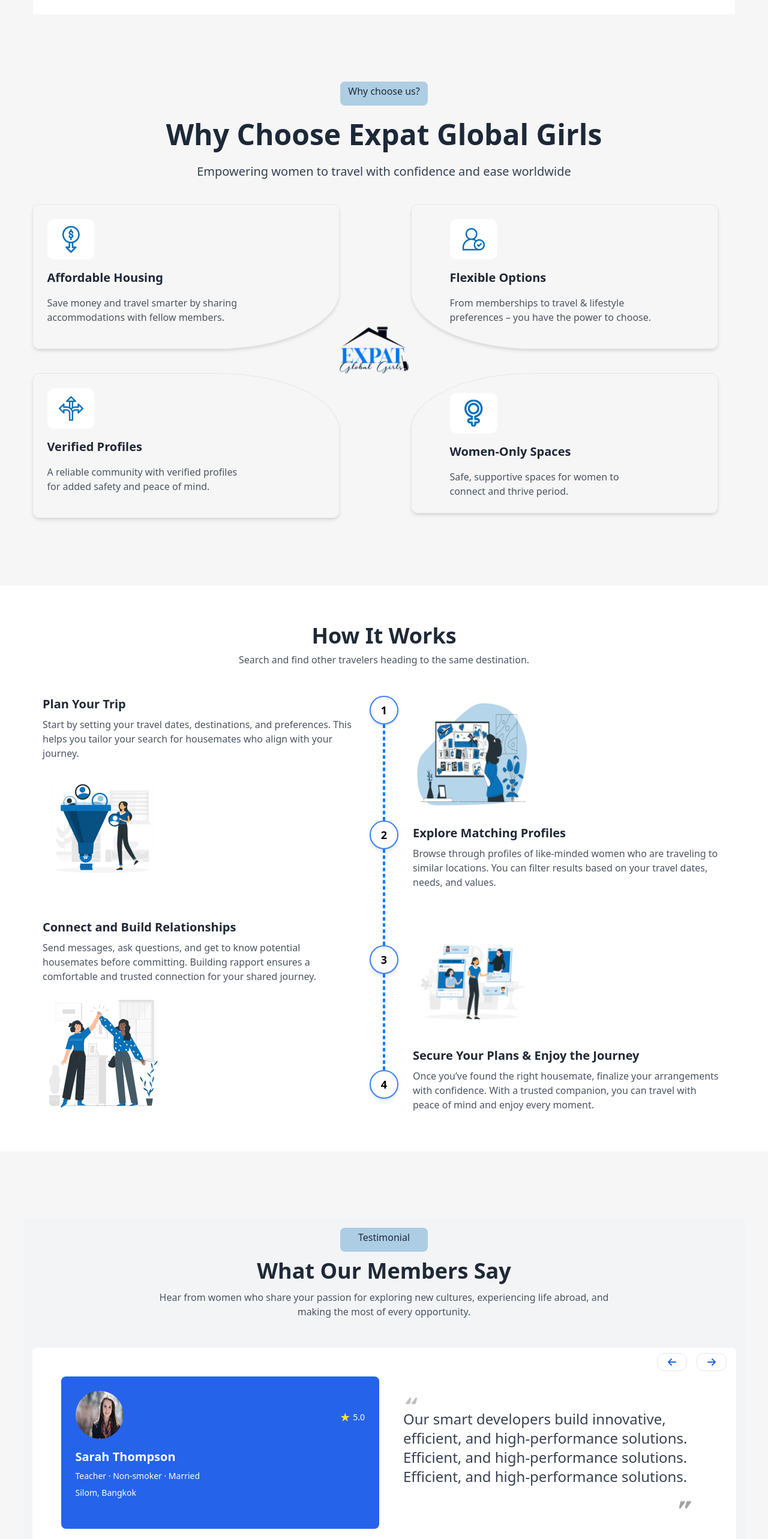
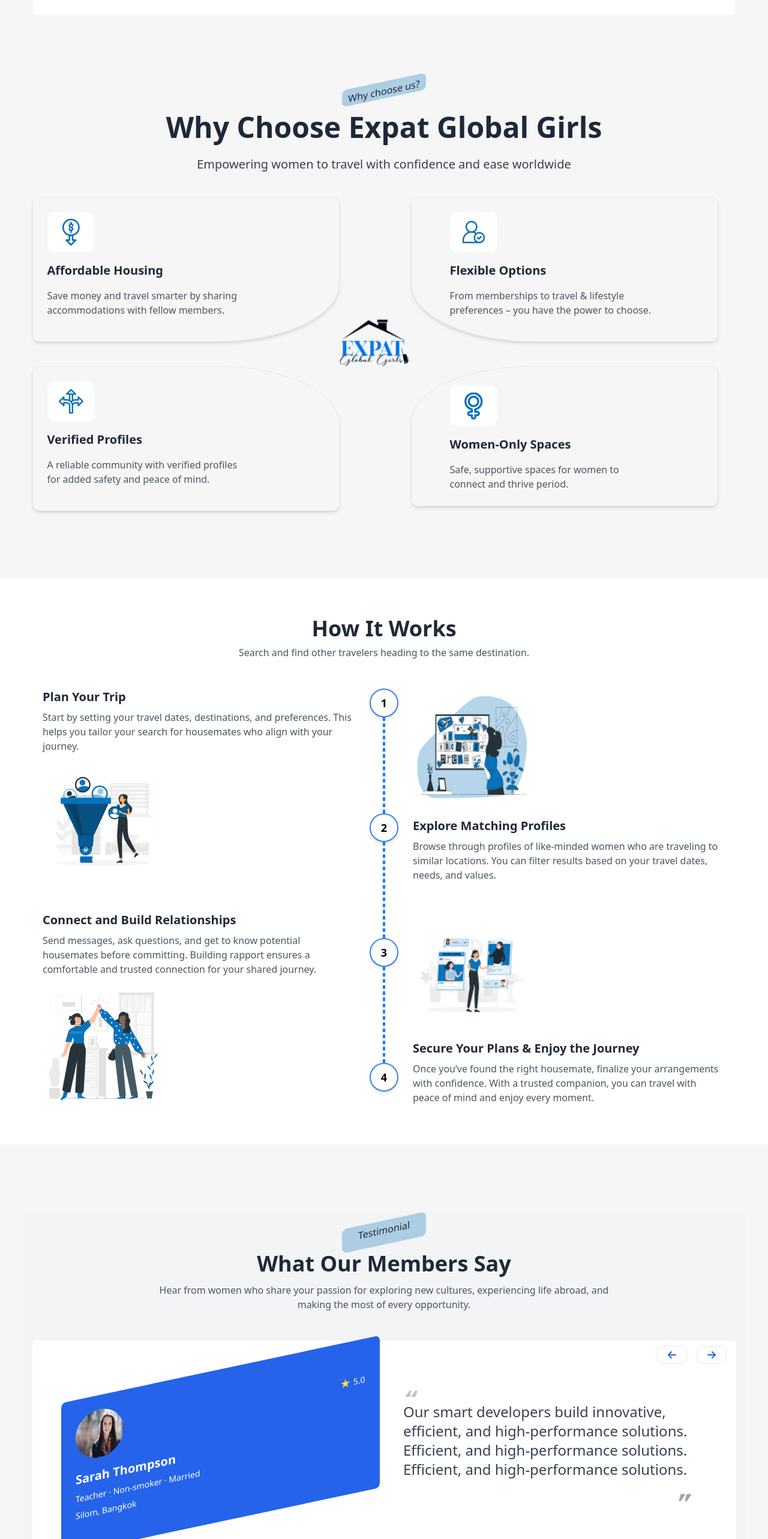
Before and after one commit to mominulhouqe/travel-agency, a Next.js app: page / in a window 1280 px wide. Shown: the part 2380-4946 px from the top of the page at 60% size. Built offline with nearby package versions, Linux system fonts and the light colour scheme.

Commit message:
`Refactor UI components: Expert and TestimonialSection`

```diff
--- a/src/components/UI/Expert.tsx
+++ b/src/components/UI/Expert.tsx
@@ -10,10 +10,7 @@ const Expert = () => {
     <div className="my-28 max-w-[1203px] px-[15px]  mx-auto ">
       {/* section-1  */}
       <div className="text-center">
-        <p
-          className="bg-[#0872BA4D] mx-auto px-2 pt-1  rounded-lg text-center"
-          style={{ width: "146px", height: "40px" }}
-        >
+        <p className="bg-[#0872BA4D] mx-auto px-2 pt-1   -skew-y-12  rounded-lg text-center w-[140px] h-[40px">
           Why choose us?
         </p>
         <h1 className="text-[#1D2939] text-2xl md:text-5xl font-bold mt-6">
--- a/src/components/UI/TestimonialSection.tsx
+++ b/src/components/UI/TestimonialSection.tsx
@@ -7,10 +7,7 @@ const TestimonialSection = () => {
   return (
     <div className="bg-gray-100  my-28 max-w-[1203px] p-[15px]  mx-auto">
       <div className="text-center mb-12">
-        <p
-          className="bg-[#0872BA4D] mx-auto px-2 pt-1  rounded-lg text-center"
-          style={{ width: "146px", height: "40px" }}
-        >
+        <p className="bg-[#0872BA4D] mx-auto px-2 pt-1 -skew-y-12 rounded-lg text-center w-[140px] h-[40px] ">
           Testimonial
         </p>
         <h2 className="md:text-4xl text-lg my-3  font-bold text-gray-800">
@@ -25,7 +22,7 @@ const TestimonialSection = () => {
 
       <div className="relative grid md:grid-cols-2 gap-4 w-full  bg-white rounded-lg p-3 lg:p-12  mx-auto">
         {/* Left Side */}
-        <div className="bg-blue-600  text-white rounded-lg p-6 w-full  relative">
+        <div className="bg-blue-600  -skew-y-12  text-white rounded-lg p-6 w-full  relative">
           <div className="flex items-center justify-between space-x-4 mb-4">
             <Image
               src={img1}
```
